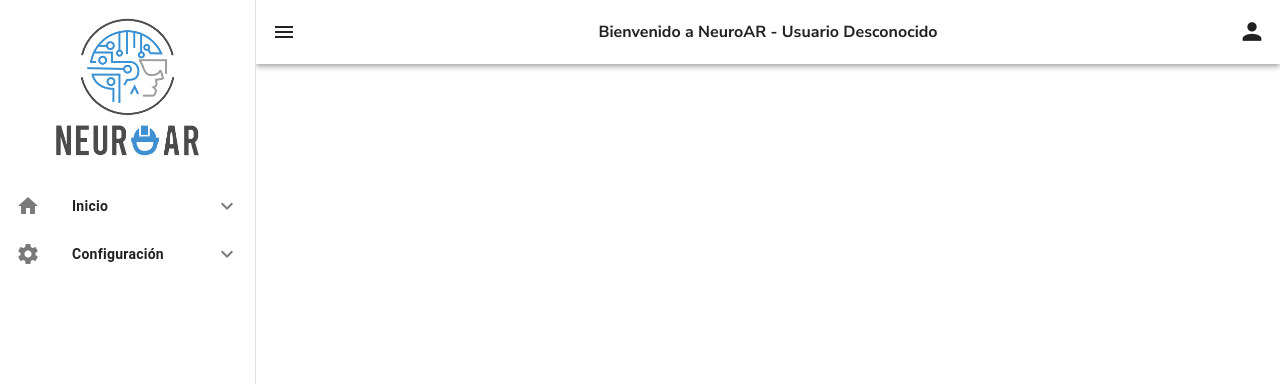
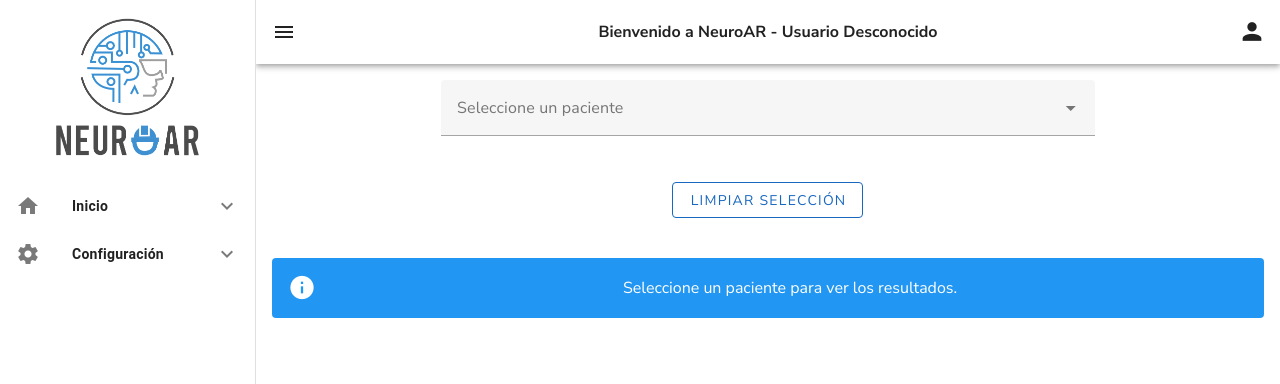
Before and after one commit to Serna1665/frontend-neuro-ar, a Nuxt app: page /resultadosEmpresa in a window 1280 px wide. Shown: the top 384 px of the page. Built offline with nearby package versions, Linux system fonts and the light colour scheme.

Commit message:
panel de consulta por empresa

```diff
--- /dev/null
+++ b/pages/resultadosEmpresa.vue
@@ -0,0 +1,109 @@
+<template>
+    <v-container>
+        <v-row justify="center">
+            <v-col cols="12" md="8">
+                <v-select
+    v-model="selectedPaciente"
+    :items="pacientes"
+    item-title="nombreCompleto"
+    item-value="id"
+    label="Seleccione un paciente"
+    :loading="loadingPacientes"
+    :disabled="loadingPacientes || loadingImage"
+    clearable
+/>
+            </v-col>
+        </v-row>
+
+        <v-row justify="center">
+            <v-col cols="12" md="8" class="text-center">
+                <v-btn @click="limpiarSeleccion" color="primary" variant="outlined" class="mb-4">
+                    Limpiar selección
+                </v-btn>
+            </v-col>
+        </v-row>
+
+        <v-row justify="center">
+            <v-col cols="12" md="12" class="text-center">
+                <v-progress-circular v-if="loadingImage" indeterminate color="primary" />
+                <v-img v-else-if="imageUrl" :src="imageUrl" contain max-height="700" />
+                <v-alert v-else-if="selectedPaciente === null" type="info">
+                    Seleccione un paciente para ver los resultados.
+                </v-alert>
+                <v-alert v-else type="error">No se encontró la imagen.</v-alert>
+            </v-col>
+        </v-row>
+    </v-container>
+</template>
+
+<script>
+import { useAuthStore } from '@/stores/auth'
+
+export default {
+    name: 'WorkspaceJsonResultadosEmpresa',
+    data() {
+        return {
+            pacientes: [],
+            selectedPaciente: null,
+            imageUrl: '',
+            loadingPacientes: false,
+            loadingImage: false,
+        }
+    },
+    watch: {
+    selectedPaciente(newVal) {
+        if (newVal) {
+            this.fetchImage()
+        } else {
+            this.imageUrl = ''
+        }
+    }
+},
+    methods: {
+        async fetchPacientes() {
+            this.loadingPacientes = true
+            try {
+                const authStore = useAuthStore()
+                const user = authStore.getUser
+
+                if (!user || !user.id) {
+                    throw new Error('Usuario no autenticado')
+                }
+
+                const response = await this.$axios.get(`/pacientes-empresa/${user.id}`)
+                this.pacientes = response.data.map(p => ({
+                    ...p,
+                    nombreCompleto: `${p.nombres} ${p.apellidos}`
+                }))
+            } catch (error) {
+                console.error('Error al obtener pacientes:', error)
+            } finally {
+                this.loadingPacientes = false
+            }
+        },
+        async fetchImage() {
+            if (!this.selectedPaciente) return
+
+            this.imageUrl = ''
+            this.loadingImage = true
+
+            try {
+                const response = await this.$axios.get(`/ver-imagen-paciente/${this.selectedPaciente}`)
+                this.imageUrl = response.data.imagen_url || ''
+            } catch (error) {
+                console.error('Error al obtener imagen del paciente:', error)
+                this.imageUrl = ''
+            } finally {
+                this.loadingImage = false
+            }
+        },
+        limpiarSeleccion() {
+            this.selectedPaciente = null
+            this.imageUrl = ''
+        }
+    },
+    async mounted() {
+        await this.fetchPacientes()
+    }
+}
+</script>
--- a/plugins/menu.client.ts
+++ b/plugins/menu.client.ts
@@ -13,15 +13,16 @@ export default defineNuxtPlugin((nuxtApp) => {
                 icon: 'mdi-home',
                 permission: '',
                 children: [
-                    { title: 'Inicio', icon: 'mdi-home-circle', permission: '', to: '/inicio' },
+                    { title: 'Dashboard', icon: 'mdi-view-dashboard', permission: '', to: '/inicio' },
                 ]
             },
             {
-                title: 'Reportes',
+                title: 'Resultados',
                 icon: 'mdi-chart-bar',
                 permission: 'reportes.vista',
                 children: [
-                    { title: 'Resultados', icon: 'mdi-chart-areaspline', permission: 'resultados.vista', to: '/resultados' }
+                    { title: 'Individuales', icon: 'mdi-human-greeting', permission: 'resultados.vista', to: '/resultados' },
+                    { title: 'Empresa', icon: 'mdi-domain', permission: 'resultados.vista', to: '/resultadosEmpresa' }
                 ]
             },
             {
```
